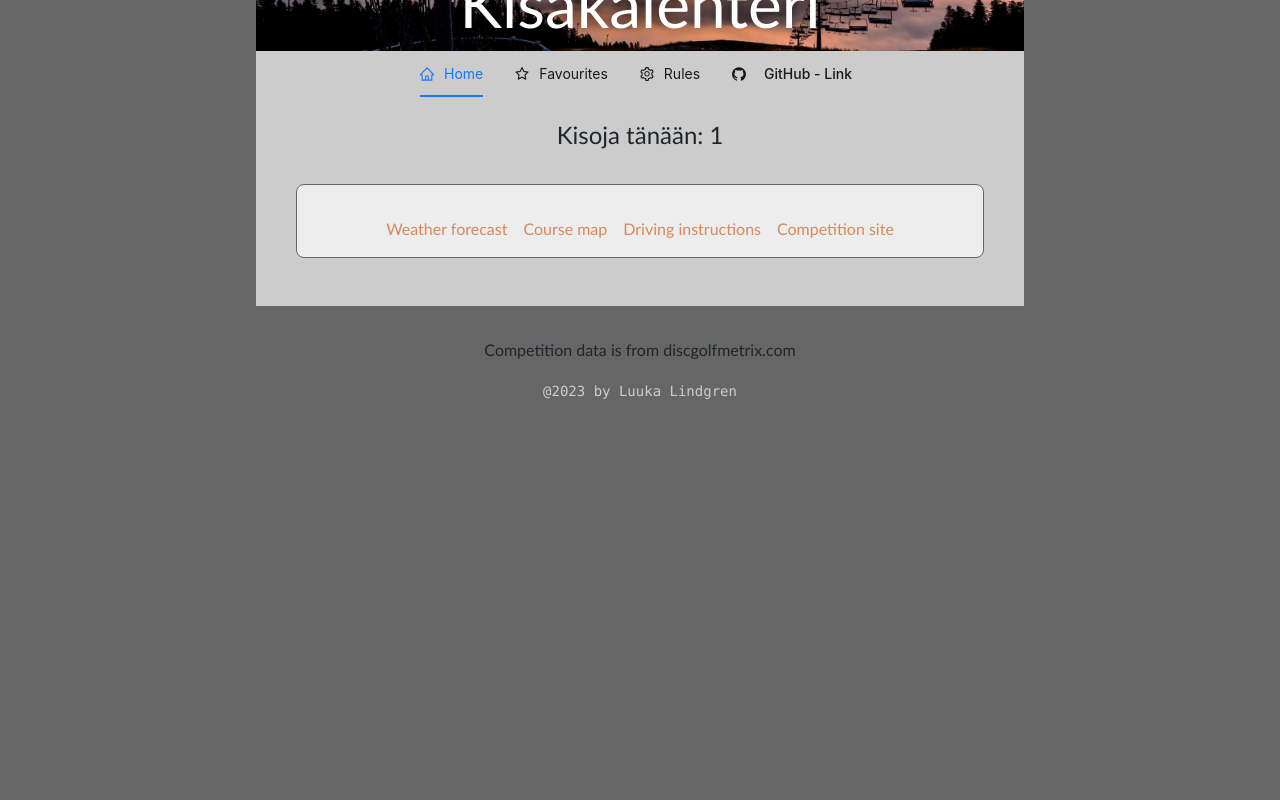
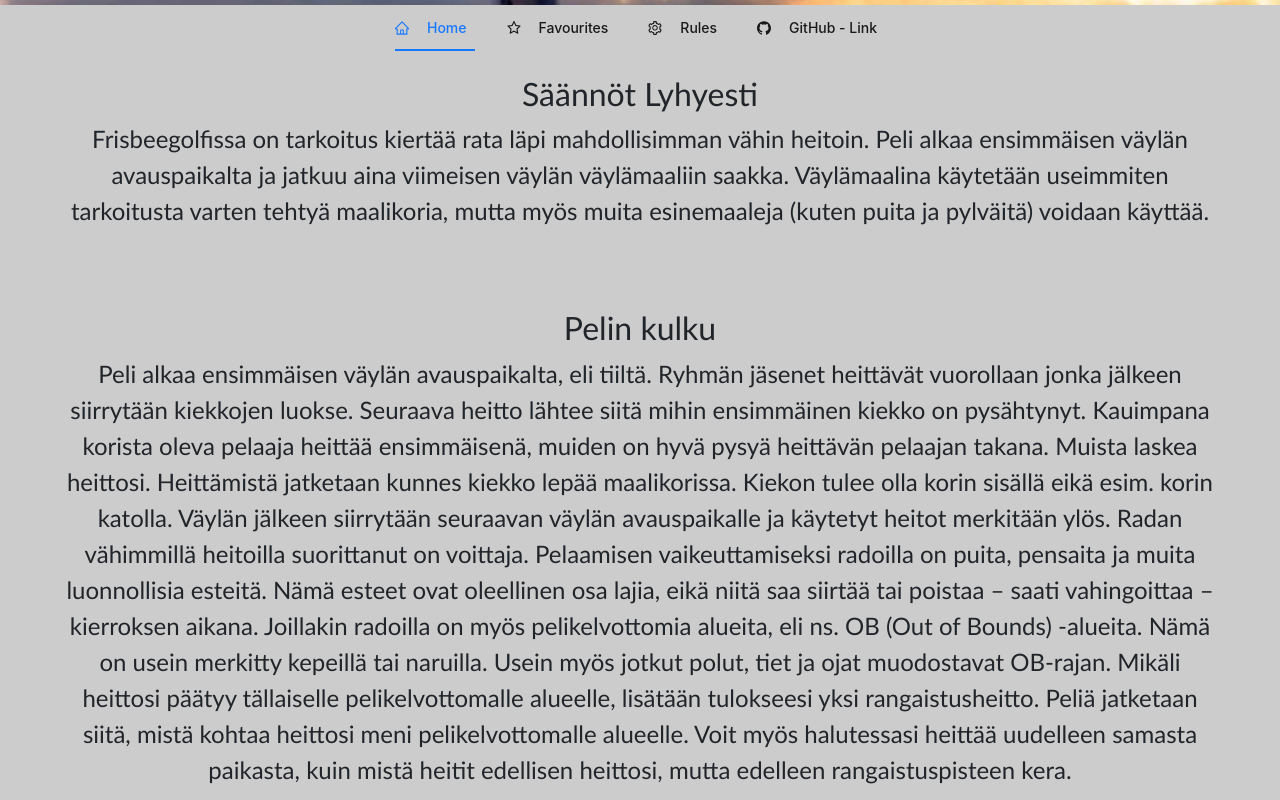
Before and after one commit to Luukalindgren/Competition-calendar, a React (Vite) app: page /rules in a window 1280 px wide. Shown: the part 320-1120 px from the top of the page. Before the commit the page ends 800 px from the top, so only its background shows below. Built offline with nearby package versions, Linux system fonts and the light colour scheme; no server answers.

Commit message:
Navigation sort of works

```diff
--- a/src/App.css
+++ b/src/App.css
@@ -42,6 +42,10 @@
   background-color: #CCCCCC;
 }
 
+.Main-item {
+  padding: 2rem;
+}
+
 .Footer {
   padding: 2rem;
   background-color: #666666;
--- a/src/App.jsx
+++ b/src/App.jsx
@@ -3,6 +3,7 @@ import * as ReactBootStarp from "react-bootstrap";
 
 import Competition from "./components/Competition";
 import Header from "./components/nav/Header";
+
 import "./App.css";
 
 // TODO:
@@ -17,7 +18,7 @@ import "./App.css";
 // - Add a area selector that shows the narrows down the competitions to the selected area
 //
 
-function App() {
+function App({ routes }) {
   const [competitions, setCompetitions] = useState([{}]);
   const [loading, setLoading] = useState(false);
 
@@ -46,8 +47,7 @@ function App() {
   // Render the page
   return (
     <div className="App">
-
-        <Header></Header>
+      <Header></Header>
 
       <div className="Main">
         <h4>
--- a/src/Pages/Favourites.jsx
+++ b/src/Pages/Favourites.jsx
@@ -2,8 +2,10 @@ import React from "react";
 
 const Favourites = () => {
   return (
-    <div>
-      <h1>Favourites</h1>
+    <div className="Main">
+        <div className="Main-item">
+            <h2>Favourites</h2>
+        </div>
     </div>
   );
 };
--- a/src/Pages/Rules.jsx
+++ b/src/Pages/Rules.jsx
@@ -2,8 +2,47 @@ import React from "react";
 
 const Rules = () => {
   return (
-    <div>
-      <h1>Rules</h1>
+    <div className="Main">
+      <div className="Main-item">
+        <h2>Säännöt Lyhyesti</h2>
+        <p>
+          Frisbeegolfissa on tarkoitus kiertää rata läpi mahdollisimman vähin
+          heitoin. Peli alkaa ensimmäisen väylän avauspaikalta ja jatkuu aina
+          viimeisen väylän väylämaaliin saakka. Väylämaalina käytetään
+          useimmiten tarkoitusta varten tehtyä maalikoria, mutta myös muita
+          esinemaaleja (kuten puita ja pylväitä) voidaan käyttää.
+        </p>
+      </div>
+      <div className="Main-item">
+        <h2>Pelin kulku</h2>
+        <p>
+          Peli alkaa ensimmäisen väylän avauspaikalta, eli tiiltä. Ryhmän
+          jäsenet heittävät vuorollaan jonka jälkeen siirrytään kiekkojen
+          luokse. Seuraava heitto lähtee siitä mihin ensimmäinen kiekko on
+          pysähtynyt. Kauimpana korista oleva pelaaja heittää ensimmäisenä,
+          muiden on hyvä pysyä heittävän pelaajan takana. Muista laskea
+          heittosi. Heittämistä jatketaan kunnes kiekko lepää maalikorissa.
+          Kiekon tulee olla korin sisällä eikä esim. korin katolla. Väylän
+          jälkeen siirrytään seuraavan väylän avauspaikalle ja käytetyt heitot
+          merkitään ylös. Radan vähimmillä heitoilla suorittanut on voittaja.
+          Pelaamisen vaikeuttamiseksi radoilla on puita, pensaita ja muita
+          luonnollisia esteitä. Nämä esteet ovat oleellinen osa lajia, eikä
+          niitä saa siirtää tai poistaa – saati vahingoittaa – kierroksen
+          aikana. Joillakin radoilla on myös pelikelvottomia alueita, eli ns. OB
+          (Out of Bounds) -alueita. Nämä on usein merkitty kepeillä tai
+          naruilla. Usein myös jotkut polut, tiet ja ojat muodostavat OB-rajan.
+          Mikäli heittosi päätyy tällaiselle pelikelvottomalle alueelle,
+          lisätään tulokseesi yksi rangaistusheitto. Peliä jatketaan siitä,
+          mistä kohtaa heittosi meni pelikelvottomalle alueelle. Voit myös
+          halutessasi heittää uudelleen samasta paikasta, kuin mistä heitit
+          edellisen heittosi, mutta edelleen rangaistuspisteen kera.
+        </p>
+      </div>
+      <div className="Main-item">
+        <a href="https://frisbeegolfliitto.fi/frisbeegolfin-virallinen-saantokirja-ja-kilpailuopas/">
+          Frisbeegolfin virallinen sääntökirja ja kilpailuopas
+        </a>
+      </div>
     </div>
   );
 };
--- a/src/components/nav/Header.jsx
+++ b/src/components/nav/Header.jsx
@@ -6,38 +6,10 @@ import {
 } from "@ant-design/icons";
 import { Menu } from "antd";
 import { useState } from "react";
+import { Outlet, Link } from "react-router-dom";
 import LLLogo from "/LL.png";
 
-const items = [
-  {
-    label: "Home",
-    key: "home",
-    icon: <HomeOutlined />,
-  },
-  {
-    label: "Favourites",
-    key: "favourites",
-    icon: <StarOutlined />,
-  },
-  {
-    label: "Rules",
-    key: "rules",
-    icon: <SettingOutlined />,
-  },
-  {
-    label: (
-      <a
-        href="https://github.com/Luukalindgren"
-        target="_blank"
-        rel=" noopener noreferrer"
-      >
-        GitHub - Link
-      </a>
-    ),
-    key: "github",
-    icon: <GithubOutlined />,
-  },
-];
+// THIS FILE GIVES NON-FATAL ERROR: "Warning: [antd: Menu] `children` will be removed in next major version. Please use `items` instead."
 
 const Header = () => {
   const [current, setCurrent] = useState("home");
@@ -48,13 +20,27 @@ const Header = () => {
     <div className="Header">
       <img src={LLLogo} className="logo" alt="logo" />
       <h1>Kisakalenteri</h1>
-      <Menu
-        onClick={onClick}
-        selectedKeys={[current]}
-        mode="horizontal"
-        colorPrimaryBorder="#000000"
-        items={items}
-      />
+      <Menu onClick={onClick} selectedKeys={[current]} mode="horizontal">
+        <Menu.Item key="home" icon={<HomeOutlined />}>
+          <Link to="/">Home</Link>
+        </Menu.Item>
+        <Menu.Item key="favourites" icon={<StarOutlined />}>
+          <Link to="/favourites">Favourites</Link>
+        </Menu.Item>
+        <Menu.Item key="rules" icon={<SettingOutlined />}>
+          <Link to="/rules">Rules</Link>
+        </Menu.Item>
+        <Menu.Item key="github" icon={<GithubOutlined />}>
+          <a
+            href="https://github.com/Luukalindgren"
+            target="_blank"
+            rel=" noopener noreferrer"
+          >
+            GitHub - Link
+          </a>
+        </Menu.Item>
+      </Menu>
+      <Outlet />
     </div>
   );
 };
--- a/src/main.jsx
+++ b/src/main.jsx
@@ -1,11 +1,31 @@
-import React from 'react'
-import ReactDOM from 'react-dom/client'
+import React from "react";
+import ReactDOM from "react-dom/client";
+import {
+  Route,
+  createBrowserRouter,
+  createRoutesFromElements,
+  RouterProvider,
+} from "react-router-dom";
 import "bootstrap/dist/css/bootstrap.min.css";
-import App from './App'
-import './index.css'
+import App from "./App";
+import Favourites from "./Pages/Favourites";
+import Rules from "./Pages/Rules";
+import "./index.css";
 
-ReactDOM.createRoot(document.getElementById('root')).render(
+// FIX BUG WHEN NAVIGATIN TO OTHER PAGES THE MAIN APP PAGE IS RENDERED TOO
+
+// React Router allows to navigate between pages
+const router = createBrowserRouter(
+  createRoutesFromElements(
+    <Route path="/" element={<App />}>
+      <Route path="favourites" element={<Favourites />} />
+      <Route path="rules" element={<Rules />} />
+    </Route>
+  )
+);
+
+ReactDOM.createRoot(document.getElementById("root")).render(
   <React.StrictMode>
-    <App />
-  </React.StrictMode>,
-)
+    <RouterProvider router={router} />
+  </React.StrictMode>
+);
--- a/vite.config.js
+++ b/vite.config.js
@@ -4,5 +4,5 @@ import react from "@vitejs/plugin-react";
 // https://vitejs.dev/config/
 export default defineConfig({
   plugins: [react()],
-  base: "/Competition-calendar/",
+  //base: "/Competition-calendar/",
 });
```
Also changed, not shown: src/Pages/Home.jsx (deleted).
